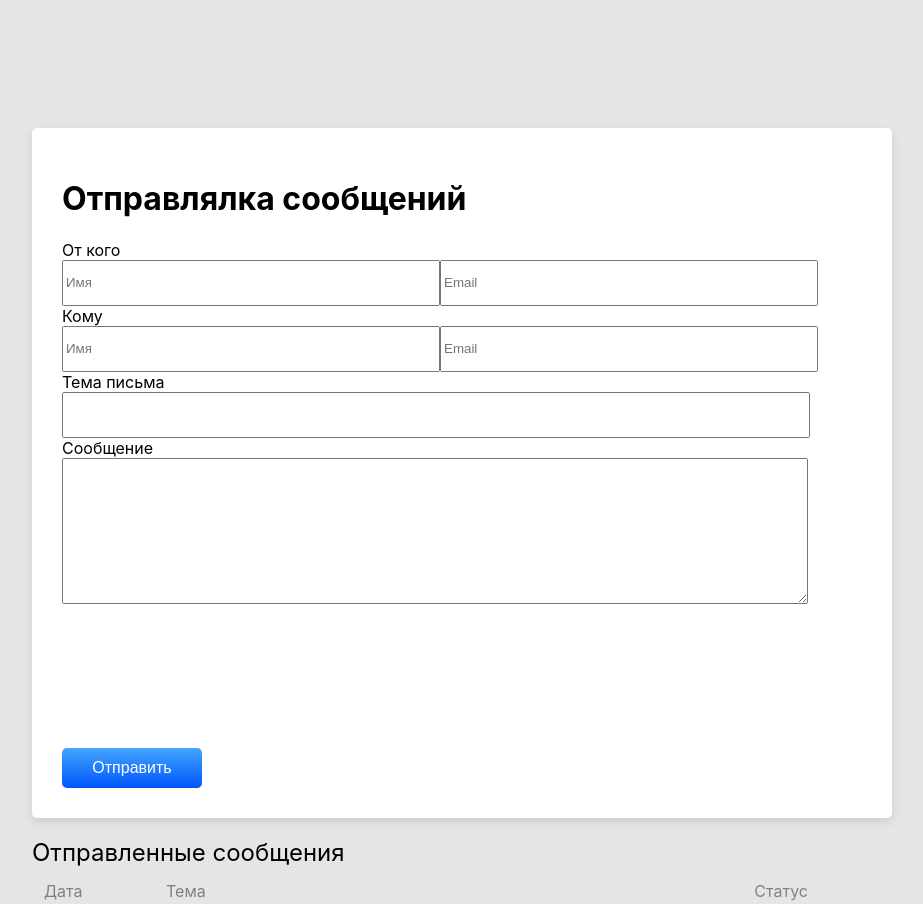
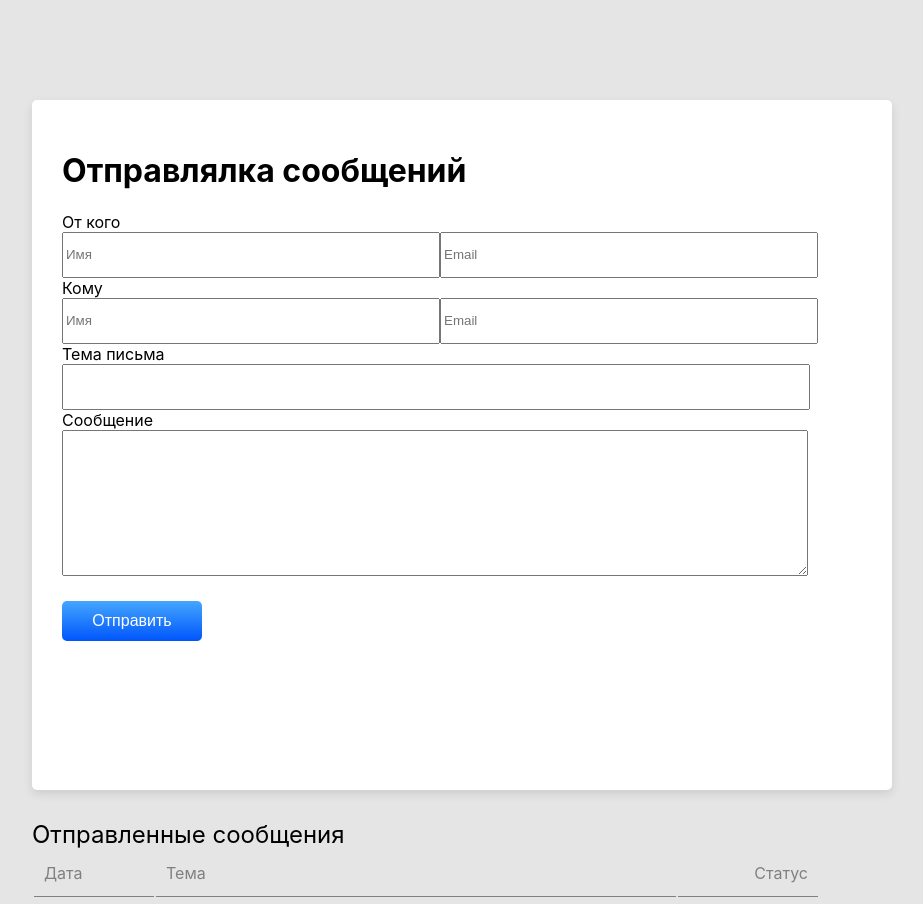
Before and after one commit to DmytroSerdiukov/ReactTestTaskSendsay, a React (Create React App) app: page / in a window 1280 px wide. Shown: the top 904 px of the page, without its empty margins (56-979 px from the left). Built offline with nearby package versions, Linux system fonts and the light colour scheme.

Commit message:
fixed component positioning

```diff
--- a/src/components/MainPage/MainPage.jsx
+++ b/src/components/MainPage/MainPage.jsx
@@ -8,22 +8,20 @@ const MainPage = props => {
   const [sent, setSending] = useState(false)
 
   let showMe = data => {
-    //setTimeout(() => setSending(true), 2000)
     setSending(true)
     console.log(data)
   }
 
   return (
-  <div className={mainpage.main_container}>
+  <div
+  className={mainpage.main_container}
+  >
     { sent ? <SendedForm /> :
     <>
-      <div className={mainpage.window}>
-        <div>
-          <div className={mainpage.header_form}>
-            <h1>Отправлялка сообщений</h1>
-          </div>
-          <ReduxMessageForm onSubmit={showMe}/>
-        </div>
+      <div
+      className={mainpage.window}
+      >
+        <ReduxMessageForm onSubmit={showMe}/>
       </div>
     </>}
     <SendedMessages />
@@ -34,6 +32,9 @@ const MainPage = props => {
 const MessageForm = props => {
   const {handleSubmit} = props
   return <>
+    <div className={mainpage.header_form}>
+      <h1>Отправлялка сообщений</h1>
+    </div>
     <form onSubmit = {handleSubmit}>
       <div>
         <div><label>От кого</label></div>
@@ -60,7 +61,9 @@ const MessageForm = props => {
           <div className={mainpage.row_direction}><Field  name="message" component="textarea" type="text"/></div>
         </div>
       </div>
-      <button className={mainpage.send_button}>Отправить</button>
+      <button
+      className={mainpage.send_button}
+      >Отправить</button>
     </form>
   </>
 }
--- a/src/components/MainPage/mainpage.module.scss
+++ b/src/components/MainPage/mainpage.module.scss
@@ -8,7 +8,6 @@ $length630px: 630px;
 $labelFontSize: 16px;
 $sendButtonFontSize: 16px;
 $sendButtonFontColor: white;
-
 $backgroundColor: #E5E5E5;
 $windowColor: #FFFFFF;
 $inputWidth: $length370px;
@@ -24,17 +23,16 @@ body {
   "Helvetica Neue", sans-serif;
 }
 .main_container {
+  margin-top: 100px;
+  margin-left: 80px;
   display: flex;
   position: relative;
-  flex-direction: row;
+  flex-direction: column;
 }
 
 .window {
   width: $length800px;
   height: $length630px;
-  position: absolute;
-  left: 80px;
-  top: 120px;
   padding: 30px;
   background: $windowColor;
   box-shadow: 0px 4px 10px rgba(0, 0, 0, 0.1);
@@ -68,8 +66,7 @@ label {
 }
 
 .send_button {
-  position: absolute;
-  bottom: 30px;
+  margin: 25px 25px 0px 0px;
   color: $sendButtonFontColor;
   font-family: Arial, Helvetica, sans-serif;
   font-size: $sendButtonFontSize;
--- a/src/components/Sended/sended.module.scss
+++ b/src/components/Sended/sended.module.scss
@@ -2,33 +2,21 @@ $mainWidth: 800px;
 $mainHeight: 320px;
 
 .main {
-    position: absolute;
-    top: 120px;
-    left: 80px;
     width: $mainWidth;
     height: $mainHeight;
     background-color: white;
     box-shadow: 0px 4px 10px rgba(0, 0, 0, 0.1);
     border-radius: 5px;
-
-}
-
-.info {
-    top: 110px;
-    position: absolute;
-
 }
 
 .info p:nth-child(1){
-
     font-size: 30px;
     text-align: center;
-    margin-top: 0px;
+    margin-top: 110px;
     margin-bottom: 0px;
 }
 
 .info p:nth-child(2){
-
     font-size: 16px;
     text-align: center;
     margin-top: 10px;
--- a/src/components/SendedMessages/SendedMessages.jsx
+++ b/src/components/SendedMessages/SendedMessages.jsx
@@ -5,7 +5,6 @@ import Table from './Table';
 const SendedMessages = props => {
 
   return <div className={msglist.main}>
-    <span className={msglist.header}>Отправленные сообщения</span>
     <Table />
   </div>
 }
--- a/src/components/SendedMessages/Table.jsx
+++ b/src/components/SendedMessages/Table.jsx
@@ -32,6 +32,7 @@ const Table = props => {
     },
   ]
   return <div>
+    <span className={msglist.header}>Отправленные сообщения</span>
     <table>
       <tr className={msglist.table_headers}>
         {columns.map( (el, i) => <td className={msglist.header_columns} key={i}>{el.header}</td>)}
--- a/src/components/SendedMessages/msgList.module.scss
+++ b/src/components/SendedMessages/msgList.module.scss
@@ -7,9 +7,6 @@ $header_col_size: 16px;
 $header_columns_color: gray;
 
 .main {
-    position: absolute;
-    top: $mainTop;
-    left: $mainLeft;
     padding-top: $mainPaddingTop;
 }
 
```
